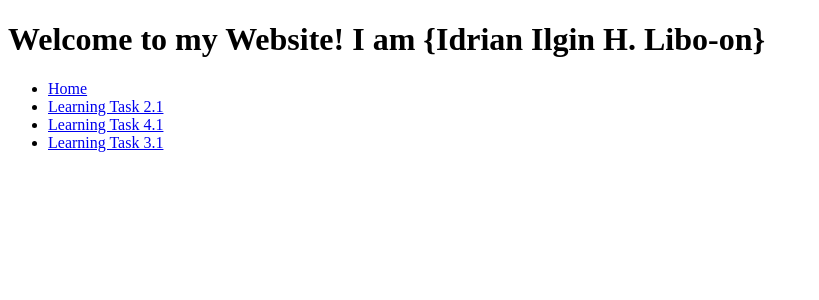
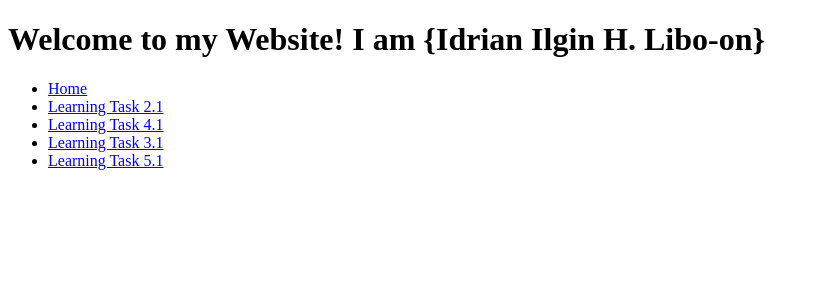
Before and after one commit to ILibo-on/learningtasks, a PHP site: page / in a window 1280 px wide. Shown: the top 300 px of the page, without its empty margins (0-819 px from the left). Run offline with PHP 8.4, Linux system fonts and the light colour scheme.

Commit message:
Update index.php

```diff
--- a/index.php
+++ b/index.php
@@ -10,6 +10,7 @@
         <li><a href="/C:/Users/Acer/Desktop/ITC101/index.html">Learning Task 2.1</a></li>
         <li><a href="LT4/index.html">Learning Task 4.1</a></li>
          <li><a href="LT3/index.html">Learning Task 3.1</a></li>
+         <li><a href="LT5/index.html">Learning Task 5.1</a></li>
 
     </ul>
     </body>
```
